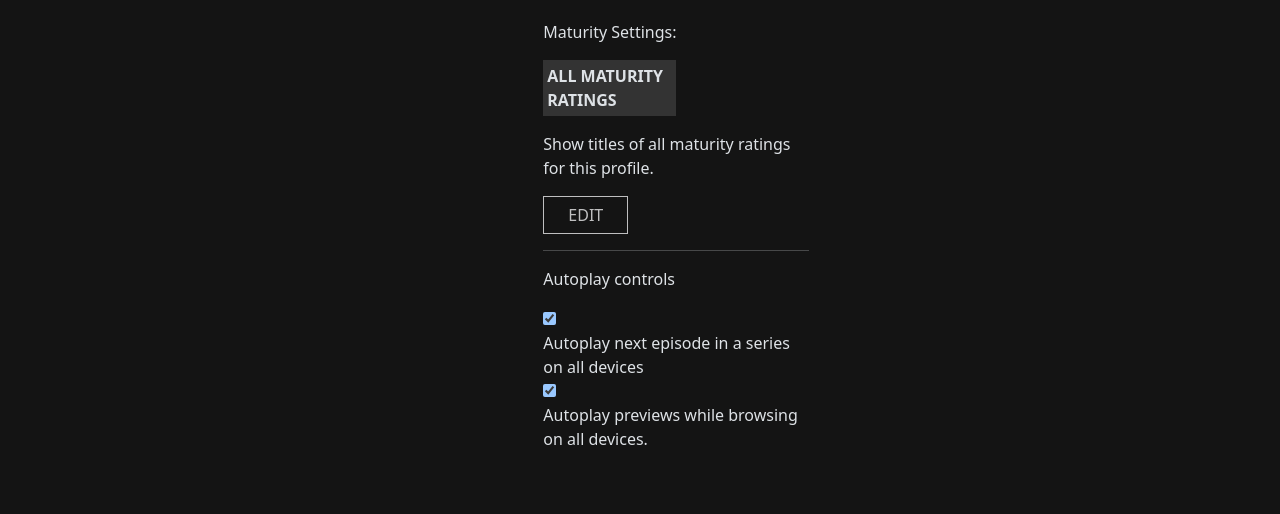
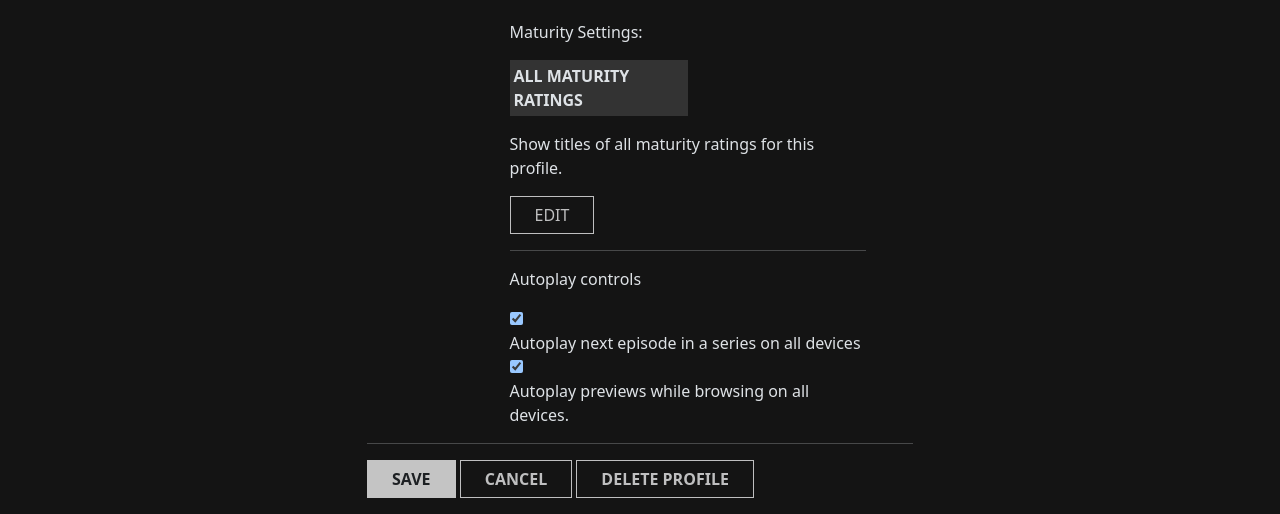
Before and after one commit to AlfioBattiato/Epicode-W6-D5, a website: page profile.html in a window 1280 px wide. Shown: the part 333-847 px from the top of the page. Before the commit the page ends 800 px from the top, so only its background shows below. Drawn offline with nearby package versions, Linux system fonts and the light colour scheme.

Commit message:
profile finito

```diff
--- a/profile.html
+++ b/profile.html
@@ -20,22 +20,26 @@
     </nav>
 
     <!-- sezione1 -->
+    <div class="container mb-3">
+
+
 
         <div class="row">
-        <div class="col-4 "> </div>
-        <div class="col-4 ">
+            <div class="col-12 col-xl-3 "> </div>
+            <div class="col-12 col-xl-6 ">
                 <h1 class=" text-white  text-center fw-light" id="edit">Edit Profile</h1>
                 <hr>
                 <!-- section -->
-            <div class="row pt-2">
-                <div class="col-3">
+                <div class="row pt-2 gy-2">
+                    <div class="col-4 col-xl-3">
                         <img src="./Netflix-assets/assets/avatar.png" width="100%" alt="" srcset="">
                     </div>
-                <div class="col-8">
+                    <div class="col-12 col-xl-8">
                         <p class="bg-secondary p-2 fw-semibold"> Strive Student</p>
                         <p class="mb-1">Language:</p>
                         <div class="dropdown">
-                        <button class="btn btn-dark bg-black dropdown-toggle border border-light-subtle  rounded-0 px-4"
+                            <button
+                                class="btn btn-dark bg-black dropdown-toggle border border-light-subtle  rounded-0 px-4"
                                 type="button" data-bs-toggle="dropdown" aria-expanded="false">
                                 English
                             </button>
@@ -65,63 +69,18 @@
                     </div>
                 </div>
 
+                <hr>
+                <button type="button" class="btn bg-white rounded-0 opacity-75 px-lg-4 text-dark fw-semibold">SAVE</button>
+                <button type="button"
+                    class="btn btn-outline-light rounded-0 opacity-75 px-lg-4 fw-semibold">CANCEL</button>
+                <button type="button" class="btn btn-outline-light rounded-0 opacity-75 px-lg-4 fw-semibold">DELETE
+                    PROFILE</button>
 
             </div>
-        <div class="col-4 "></div>
-    </div>
 
-
-
-
-
-
-
-    <!-- sezione -->
-
-
-    <!-- <div class="d-flex">
-        <img src="./Netflix-assets/assets/avatar.png" alt="" srcset="">
-    <div class="colums">
-        <div class="col 12 bg-secondary">
-            Strive Students
+            <div class="col-12 col-xl-3 "></div>
         </div>
     </div>
-    <div class="row">
-        <div class="col 12 bg-secondary">
-            Language:
-        </div>
-    </div>
-</div>
-
-
-
-
-<h1 class=" text-white border-bottom" id="edit">Edit Profile</h1> -->
-
-
-
-
-
-
-
-
-
-
-
-
-
-
-
-
-
-
-
-
-
-
-
-
-
     <script src="https://cdn.jsdelivr.net/npm/bootstrap@5.3.3/dist/js/bootstrap.bundle.min.js"
         integrity="sha384-YvpcrYf0tY3lHB60NNkmXc5s9fDVZLESaAA55NDzOxhy9GkcIdslK1eN7N6jIeHz"
         crossorigin="anonymous"></script>
```
Lines whose indentation alone changed are shown as unchanged.
